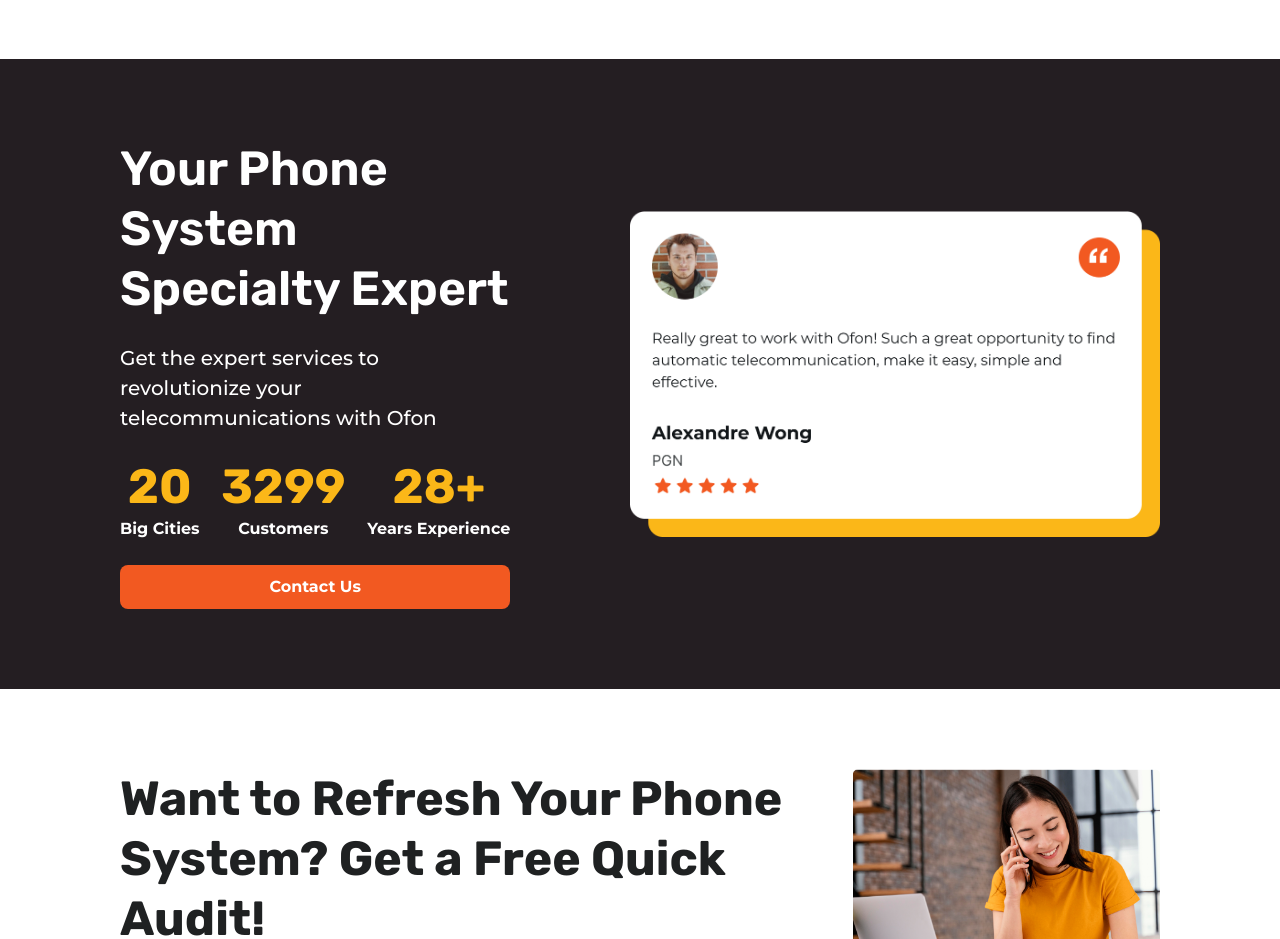
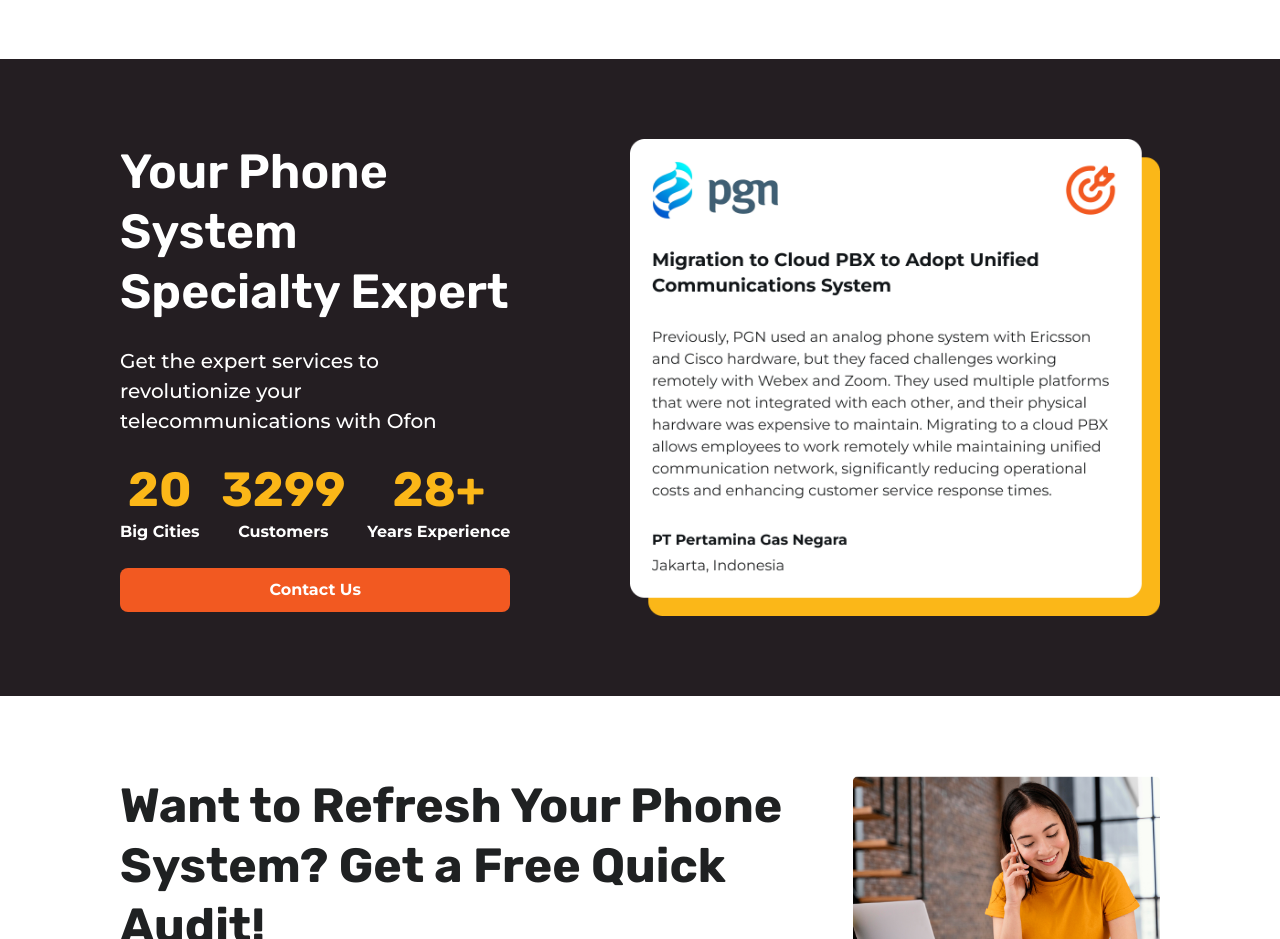
Before and after one commit to b2bpipeline/ofon-website, a Nuxt app: page /landing-page-3 in a window 1280 px wide. Shown: the part 4220-5159 px from the top of the page. Built offline with nearby package versions, Linux system fonts and the light colour scheme.

Commit message:
feat: Update Image CTA Section

```diff
--- a/pages/landing-page-3.vue
+++ b/pages/landing-page-3.vue
@@ -316,7 +316,7 @@
 
           <a href="/" class="btn">Contact Us</a>
         </div>
-        <div><img src="/img/foo3.png" alt="" /></div>
+        <div><img src="/img/3-cta-image.png" alt="" /></div>
       </div>
     </section>
 
```
Also changed, not shown: public/img/3-cta-image.png (added).
